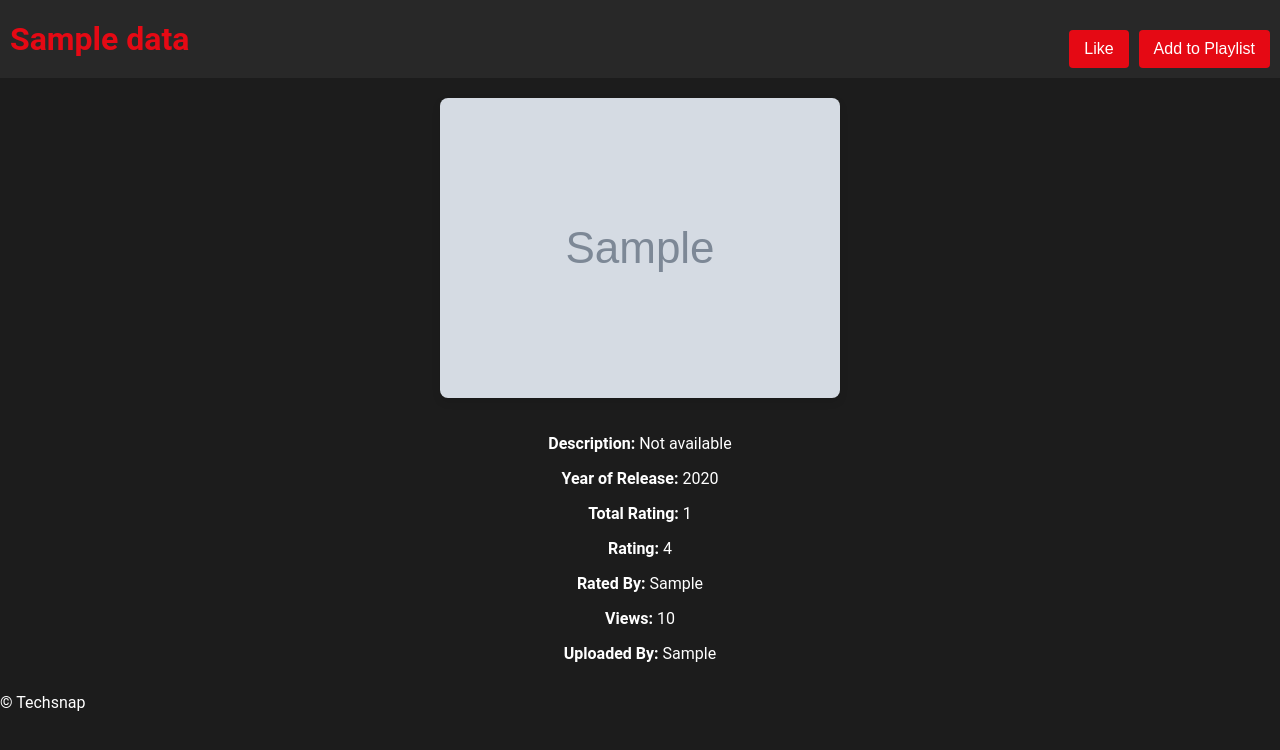
After one commit to adhishrayas/Techsnap, a Django app: template templates/movie_detail.html in a window 1280 px wide. The commit adds this page. Shown: the top 750 px of the page. Run offline with Django 5.2, Linux system fonts and the light colour scheme; the template is opened without the code that fills it: most values are stand-ins (such as "Sample title", 1, 10 or a date in 2020); grey boxes marked "Sample" are stand-in pictures.

Commit message:
added more js lol(tiring)

```diff
--- a/movies/serializers.py
+++ b/movies/serializers.py
@@ -43,6 +43,6 @@ class PlaylistMiniSerializer(ModelSerializer):
     def get_playlist_cover(self,obj):
         movie = obj.movies.all().first()
         if movie:
-           return movie.movie_file
+           return movie.movie_file.url
         else:
             return None
--- /dev/null
+++ b/templates/movie_detail.html
@@ -0,0 +1,255 @@
+<!DOCTYPE html>
+<html lang="en">
+
+<head>
+    <meta charset="UTF-8">
+    <meta http-equiv="X-UA-Compatible" content="IE=edge">
+    <meta name="viewport" content="width=device-width, initial-scale=1.0">
+    <title>{{ data.title }}</title>
+    <style>
+        body {
+            font-family: 'Roboto', sans-serif;
+            margin: 0;
+            padding: 0;
+            background-color: #1c1c1c; /* Dark background */
+            color: #fff; /* Light text color */
+        }
+
+        header {
+            background-color: #282828; /* Dark header background */
+            padding: 10px;
+            text-align: center;
+            display: flex;
+            justify-content: space-between;
+            align-items: center;
+        }
+
+        h1, h2 {
+            color: #e50914; /* Netflix red */
+            margin: 0;
+        }
+
+        .movie-container {
+            display: flex;
+            flex-direction: column;
+            align-items: center;
+            margin: 20px;
+        }
+
+        img {
+            border-radius: 8px;
+            max-width: 50%; /* Adjust the width as needed */
+            height: auto;
+            box-shadow: 0 4px 8px rgba(0, 0, 0, 0.1);
+        }
+
+        .movie-details {
+            text-align: center;
+            margin-top: 20px;
+        }
+
+        p {
+            margin-bottom: 10px;
+            font-size: 1rem;
+        }
+
+        .button-container {
+            display: flex;
+            justify-content: flex-end;
+        }
+
+        #like-button,
+        #add-to-playlist-button {
+            background-color: #e50914; /* Netflix red */
+            color: white;
+            padding: 10px 15px;
+            border: none;
+            border-radius: 4px;
+            cursor: pointer;
+            font-size: 1rem;
+            margin-top: 20px; /* Adjust the margin as needed */
+            margin-left: 10px; /* Add margin between buttons */
+        }
+
+        #like-button:hover,
+        #add-to-playlist-button:hover {
+            background-color: #b5070d; /* Darker shade of red on hover */
+        }
+
+        #playlistPopup {
+            display: none;
+            position: fixed;
+            top: 50%;
+            left: 50%;
+            transform: translate(-50%, -50%);
+            background-color: #282828;
+            padding: 20px;
+            border-radius: 8px;
+            box-shadow: 0 0 10px rgba(0, 0, 0, 0.5);
+            z-index: 1000;
+            max-height: 70vh;
+            overflow-y: auto; /* Add a scrollbar if content exceeds max-height */
+        }
+
+        .playlist-list {
+            list-style: none;
+            padding: 0;
+            margin: 0;
+        }
+
+        .playlist-list-item {
+            margin-bottom: 10px;
+        }
+
+        .close-popup {
+            cursor: pointer;
+            color: #fff;
+            position: absolute;
+            top: 10px;
+            right: 10px;
+        }
+    </style>
+</head>
+
+<body>
+    <div id="main-container">
+        <header>
+            <h1>{{ data.title }}</h1>
+            <div class="button-container">
+                <button id="like-button" onclick="likeMovie('{{data.id}}', this)">Like</button>
+                <button id="add-to-playlist-button" onclick="addToPlaylist()">Add to Playlist</button>
+            </div>
+        </header>
+
+        <div class="movie-container">
+            <img src="{{ data.movie_file }}" alt="{{ data.title }}">
+
+            <div class="movie-details">
+                <p><strong>Description:</strong> {{ data.description|default:"Not available" }}</p>
+                <p><strong>Year of Release:</strong> {{ data.year_of_release }}</p>
+                <p><strong>Total Rating:</strong> {{ data.total_rating }}</p>
+                <p><strong>Rating:</strong> {{ data.rating }}</p>
+                <p><strong>Rated By:</strong> {{ data.rated_by }}</p>
+                <p><strong>Views:</strong> {{ data.views }}</p>
+                <p><strong>Uploaded By:</strong> {{ data.uploaded_by }}</p>
+            </div>
+        </div>
+
+        <footer>
+            <p>&copy; Techsnap</p>
+        </footer>
+    </div>
+
+    <!-- Playlist Popup -->
+    <div id="playlistPopup">
+        <ul id="play-list" class="playlist-list"></ul>
+        <span class="close-popup" onclick="closePopup()">Close</span>
+    </div>
+
+    <script>
+        function likeMovie(MovieId, LikeButton) {
+            const url = '{% url "movies:like_unlike_movie" %}' + `?id=${MovieId}`;
+            fetch(url)
+                .then(response => response.json())
+                .then(data => {
+                    console.log(data.Message);
+                    if (data.Message === 'Liked') {
+                        LikeButton.style.backgroundColor = '#00cc00'; // Green color
+                        LikeButton.style.color = '#000000';
+                        LikeButton.textContent = 'Liked';
+                    } else {
+                        LikeButton.style.backgroundColor = '#e50914'; // Green color
+                        LikeButton.style.color = '#000000';
+                        LikeButton.textContent = 'Like';
+                    }
+                })
+                .catch(error => console.error('Error adding to playlist:', error));
+        }
+
+        function addToPlaylist() {
+            const mainContainer = document.getElementById('main-container');
+            mainContainer.classList.add('blur');
+            const url = '{% url "movies:get_playlists" %}';
+            fetch(url)
+                .then(response => response.json())
+                .then(data => showPlaylistPopup(data))
+                .catch(error => console.error('Error fetching playlist data:', error));
+        }
+
+        function showPlaylistPopup(playlists) {
+            const popup = document.getElementById('playlistPopup');
+            const PlayList = document.getElementById('play-list');
+            PlayList.innerHTML = ''; // Clear previous content
+
+            playlists.data.forEach(playlist => {
+                const listItem = document.createElement('li');
+                listItem.classList.add('playlist-list-item');
+
+                const playlistCard = document.createElement('div');
+                playlistCard.classList.add('playlist-card');
+
+                if (typeof playlist.playlist_cover != "undefined"){
+                const PlaylistCover = document.createElement('img');
+                PlaylistCover.src = playlist.playlist_cover;
+                PlaylistCover.alt = playlist.title;
+                }
+
+                const PlaylistCardContent = document.createElement('div');
+                PlaylistCardContent.classList.add('playlist-card-content');
+
+                const PlayListTitle = document.createElement('h3');
+                PlayListTitle.textContent = playlist.title;
+
+                const MovieCount = document.createElement('p');
+                MovieCount.innerHTML = `<strong>Movies:</strong> ${playlist.movie_count}`;
+
+                const addButton = document.createElement('button');
+                addButton.textContent = '+ Add to this Playlist';
+                addButton.addEventListener('click', function (event) {
+                    addMovie(playlist.id, addButton);
+                });
+                PlaylistCardContent.appendChild(PlayListTitle);
+                PlaylistCardContent.appendChild(MovieCount);
+                PlaylistCardContent.appendChild(addButton);
+                if (typeof PlaylistCover != "undefined"){
+                playlistCard.appendChild(PlaylistCover);
+                }
+                playlistCard.appendChild(PlaylistCardContent);
+                listItem.appendChild(playlistCard);
+                PlayList.appendChild(listItem);
+            });
+
+            popup.style.display = 'block';
+        }
+
+        function addMovie(playlistID,addButton){
+            const queryString = window.location.search;
+            const urlParams = new URLSearchParams(queryString);
+            const MovieId = urlParams.get('id');
+            const url = '{% url "movies:add_to_playlist" %}' + `?movie_id=${MovieId}&playlist_id=${playlistID}`
+            fetch(url)
+            .then(response => response.json())
+            .then(data => {
+            console.log(data.message);
+            if (data.message === 'Added to playlist') {
+                addButton.style.backgroundColor = '#00cc00';
+                addButton.style.color = '#000000';
+                addButton.textContent = 'Added';
+                addButton.disabled = true;
+            }
+            })
+            .catch(error => console.error('Error adding to playlist:', error));
+        }
+
+        function closePopup() {
+            const mainContainer = document.getElementById('main-container');
+            mainContainer.classList.remove('blur');
+            const popup = document.getElementById('playlistPopup');
+
+            // Hide the popup and remove blur effect from the background
+            popup.style.display = 'none';
+        }
+    </script>
+</body>
+
+</html>
--- a/templates/my_profile.html
+++ b/templates/my_profile.html
@@ -226,7 +226,7 @@
            <ul>
                {% for movie in data.liked_movies %}
                     <li class="horizontal-item">
-                       <div class="movie-card">
+                       <div class="movie-card" onclick = "seeMovie('{{movie.id}}')">
                            <img src="{{ movie.movie_file }}" alt="{{ movie.title }}">
                            <div class="movie-card-content">
                              <h3>{{ movie.title }}</h3>
@@ -269,6 +269,10 @@
         <button id="yes-playlist-button" onclick="deletePlaylist()">Delete</button>
     </div>
     <script>
+
+        function seeMovie(MovieID){
+            window.location.href = '{% url "movies:about_movie" %}' + `?id=${MovieID}`
+        }
         function addPlaylist() {
             window.location.href = '{% url "movies:create_playlist" %}';
         }
```
Also changed, not shown: movies/views.py (+7 -5 lines), templates/create_playlist.html (+21 -1 lines), db.sqlite3.
